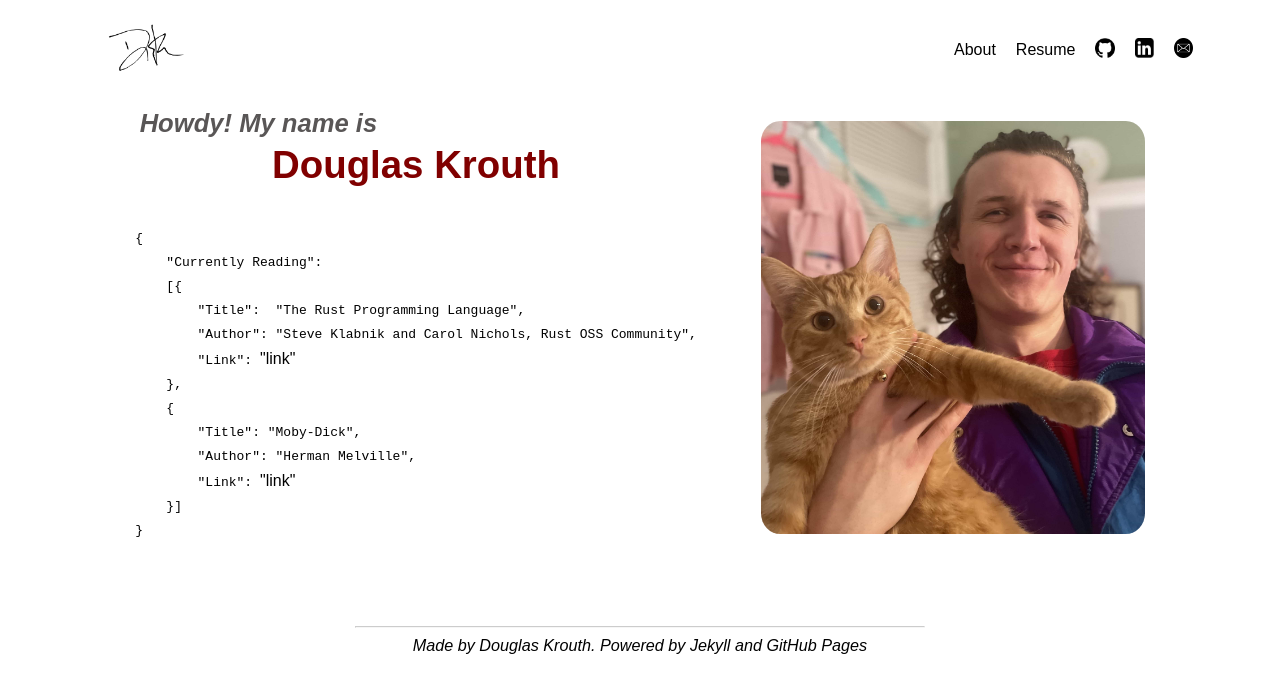
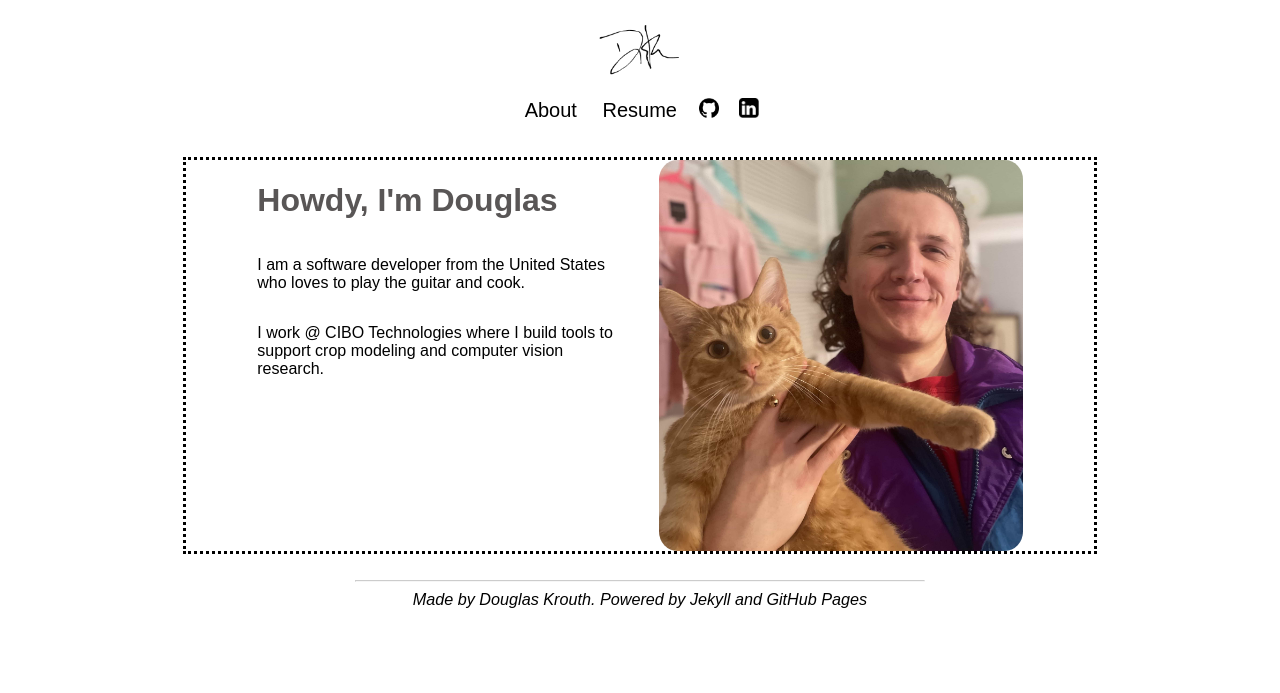
Before and after one commit to DouglasKrouth/DouglasKrouth.github.io, a Jekyll site: the page built from index.html, in a window 1280 px wide. Shown: the top 693 px of the page. Built offline with Jekyll 4.4.1, drawn with Linux system fonts in a browser that asks for light colours.

Commit message:
lotta formatting changes to home page and navbar

```diff
--- a/_includes/navigation.html
+++ b/_includes/navigation.html
@@ -16,21 +16,10 @@
             {{ item.name }}
         </a>
         {% endfor %}
-        <!-- Addition of dropdown, currently not active as there isn't content for this portion -->
-        <!-- <div class="dropdown">
-            <button class="dropbtn">Misc.</button>
-            <div class="dropdown-content">
-                <a href="/albums">Albums</a>
-                <a href="/recipes">Recipes</a>
-                <a href="/books">Books</a>
-            </div>
-        </div> -->
         <a href="https://github.com/DouglasKrouth"><img class="social_logo" src="../assets/images/github_logo.png"></a>
         <a href="https://linkedin.com/in/DouglasKrouth"><img class="social_logo"
                 src="../assets/images/linkedin_logo.png"></a>
-        <a href="mailto: douglaskrouth@gmail.com"><img class="social_logo" src="../assets/images/email_logo.png"></a>
     </div>
-
 </nav>
 
 </html>
--- a/assets/css/navbar.css
+++ b/assets/css/navbar.css
@@ -5,17 +5,15 @@ Inherit styles from main styles.css for font, etc. */
 nav {
     display: flex;
     justify-content: space-between;
-    flex-direction: row;
+    align-content: center;
+    flex-direction: column;
     align-items: center;
-    padding-top: 10px;
-    padding-left: 15px;
-    padding-right: 15px;
-    border-radius: 10px;
 }
 
 .dk_logo {
-    max-height: 60px;
-
+    padding-top: 10px;
+    height: 4em;
+    /*max-height: 60px;*/
 }
 
 .nav_list {
@@ -24,49 +22,14 @@ nav {
     flex-direction: row;
     justify-content: space-evenly;
     align-items: center;
-    font-size: 1.5vw;
-    gap: 20px;
 }
 
-/* Dropdown Button */
-.dropbtn {
-    radius: 10%;
-    border: none;
-}
-
-/* Completely "inspired" (copied with some changes) from https://www.w3schools.com/howto/howto_css_dropdown.asp */
-/* The container <div> - needed to position the dropdown content */
-.dropdown {
-    position: relative;
-    display: inline-block;
-}
-
-/* Dropdown Content (Hidden by Default) */
-.dropdown-content {
-    display: none;
-    position: absolute;
-    background-color: #f1f1f1;
-    z-index: 1;
-}
-
-/* Links inside the dropdown */
-.dropdown-content a {
-    color: black;
-    padding: 12px 16px;
-    text-decoration: none;
-    display: block;
-}
-
-/* Change color of dropdown links on hover */
-.dropdown-content a:hover {
-    background-color: #ddd;
-}
-
-/* Show the dropdown menu on hover */
-.dropdown:hover .dropdown-content {
-    display: block;
+.nav_link {
+    font-size: 1.25em;
+    padding: 1vw;
 }
 
 .social_logo {
-    width: 1.5vw;
+    height: 1.25em;
+    padding: .75vw;
 }
--- a/assets/css/styles.css
+++ b/assets/css/styles.css
@@ -3,10 +3,6 @@
     font-size: 16px;
 }
 
-@viewport {
-    width: device-width;
-    zoom: 1.0;
-}
 
 body {
     display: flex;
@@ -17,6 +13,7 @@ body {
     padding-right: 5%;
     flex-grow: 1;
     height: 100%;
+    font-size: 16px;
 }
 
 .code_pre {
@@ -26,24 +23,37 @@ body {
 
 .intro_container {
     display: flex;
+    justify-content: center;
     flex-direction: row;
+    gap: 3vw;
+    border: dotted;
+    width: 80%
+}
+
+@media (max-width: 500px)
+{ .intro_container {
+    display: flex;
+    flex-direction: column;
     flex-grow: 1;
-    gap: 5vw;
+}
 }
 
 .intro_text_container {
+    width: 40%;
     display: flex;
     flex-direction: column;
-    flex-grow: 1;
-    justify-content: flex-start;
+    /*justify-content: flex-start;*/
 }
 
-.home_page_name_pre_text,
+.home_page_intro_header,
 .resume_pre_text {
-    font-size: 2vw;
-    font-style: italic;
+    font-size: 2rem;
+    /*font-style: italic;*/
     color: rgb(89, 86, 86);
-    margin: .5vh;
+}
+
+.home_page_text_content {
+    flex-wrap: nowrap;
 }
 
 .home_page_name,
@@ -56,7 +66,7 @@ body {
 }
 
 .home_page_photo {
-    width: 30vw;
+    width: 40%;
     border-radius: 5%;
 }
 
--- a/index.html
+++ b/index.html
@@ -6,31 +6,10 @@ title: Douglas Krouth
 <body>
     <div class="intro_container">
         <div class="intro_text_container">
-
-            <h1 class="home_page_name_pre_text">Howdy! My name is </h3>
-                <h1 class="home_page_name">
-                    Douglas Krouth
-                </h1>
-                <pre>
-            <code class="json_description">
-{
-    "Currently Reading":
-    [{
-        "Title":  "The Rust Programming Language",
-        "Author": "Steve Klabnik and Carol Nichols, Rust OSS Community",
-        "Link": <a href="https://doc.rust-lang.org/book/">"link"</a>
-    },
-    {
-        "Title": "Moby-Dick",
-        "Author": "Herman Melville",
-        "Link": <a href="https://en.wikipedia.org/wiki/Moby-Dick">"link"</a>
-    }]
-}
-            </code>
-        </pre>
+            <h1 class="home_page_intro_header">Howdy, I'm Douglas</h1>
+            <p class="home_page_text_content">I am a software developer from the United States who loves to play the guitar and cook.</p>
+            <p class="home_page_text_content">I work @ <a href="https://www.cibotechnologies.com/">CIBO Technologies</a> where I build tools to support crop modeling and computer vision research.</p>
         </div>
-        <p>
-            <img class="home_page_photo" src="/assets/images/Doug_and_Cosmo.jpeg" alt="Doug and Cosmo the Tabby Cat!">
-        </p>
+        <img class="home_page_photo" src="/assets/images/Doug_and_Cosmo.jpeg" alt="Doug and Cosmo the Tabby Cat!">
     </div>
 </body>
```
Also changed, not shown: Gemfile.lock, README.md, 1 other file.
